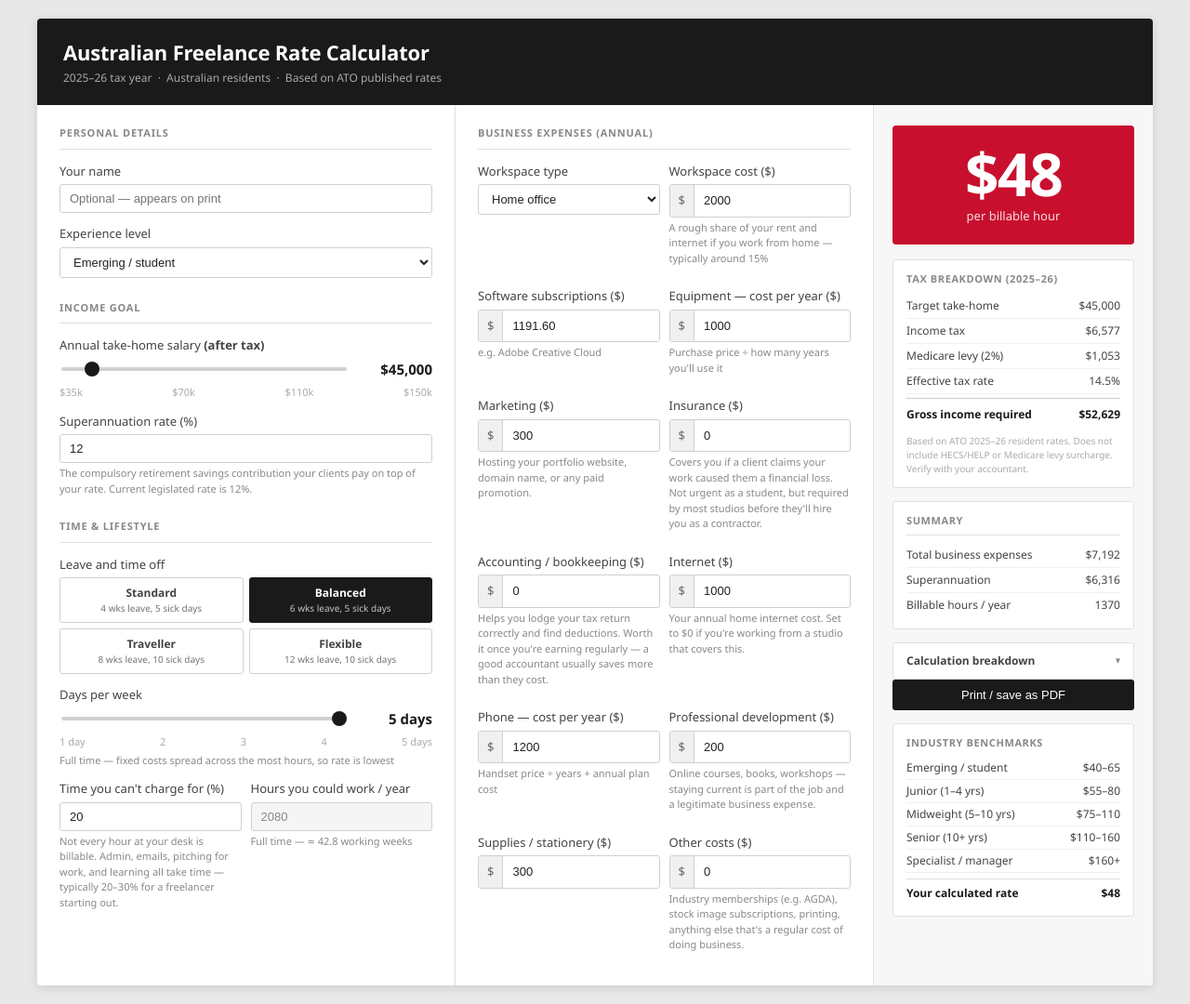
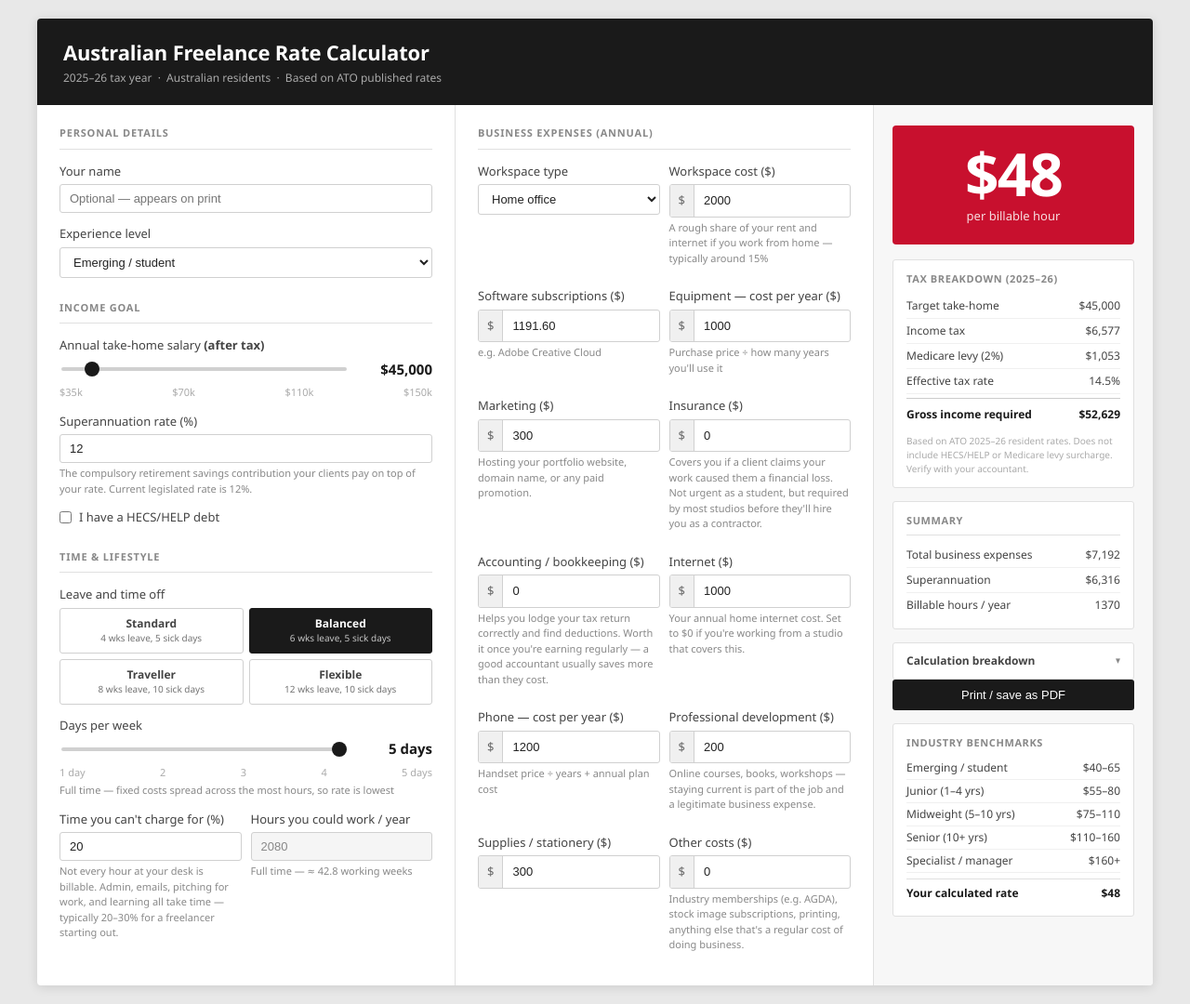
Before and after one commit to Leigh-code/Canvas, a Jekyll site: the page docs/hourly-rate-calculator.html, which Jekyll copies as it is, in a window 1280 px wide. Shown: the whole page at 93% size. Built offline with Jekyll 4.4.1, drawn with Linux system fonts in a browser that asks for light colours; some of the changed lines change nothing that is shown.

Commit message:
Update hourly-rate-calculator.html
Added HECS/HELP

```diff
--- a/docs/hourly-rate-calculator.html
+++ b/docs/hourly-rate-calculator.html
@@ -605,6 +605,14 @@
                 <div class="hint">The compulsory retirement savings contribution your clients pay on top of your rate. Current legislated rate is 12%.</div>
             </div>
 
+            <div class="form-group">
+                <label style="display:flex; align-items:center; gap:8px; font-weight:500; cursor:pointer;">
+                    <input type="checkbox" id="hecsToggle" style="width:auto; margin:0;">
+                    I have a HECS/HELP debt
+                </label>
+                <div class="hint" id="hecsHint" style="display:none;"></div>
+            </div>
+
             <h2>Time & lifestyle</h2>
 
             <div class="form-group">
@@ -768,6 +776,10 @@
                     <span>Effective tax rate</span>
                     <span><span id="taxEffectiveRate">—</span>%</span>
                 </div>
+                <div class="tax-row" id="hecsRow" style="display:none;">
+                    <span>HECS/HELP repayment</span>
+                    <span>$<span id="taxHecs">—</span></span>
+                </div>
                 <div class="tax-row total">
                     <span>Gross income required</span>
                     <span>$<span id="taxGross">—</span></span>
@@ -883,6 +895,7 @@
                 <div class="ps-row"><span>Medicare levy (2%)</span><span>$<span id="ps-medicare">—</span></span></div>
                 <div class="ps-row"><span>Effective tax rate</span><span><span id="ps-taxrate">—</span>%</span></div>
                 <div class="ps-row"><span>Superannuation (<span id="ps-superrate">—</span>%)</span><span>$<span id="ps-super">—</span></span></div>
+                <div class="ps-row" id="ps-hecsRow" style="display:none;"><span>HECS/HELP repayment</span><span>$<span id="ps-hecs">—</span></span></div>
                 <div class="ps-note">Tax calculated on gross income. Superannuation is paid on top of your rate and must be factored into what you charge.</div>
             </div>
         </div>
@@ -955,7 +968,36 @@
         return gross * 0.02;
     }
 
-    // Binary search: find gross income that yields the target net
+    // ── 2025–26 HECS/HELP compulsory repayment rates ─────────────────────
+    // Source: ATO study and training loan repayment thresholds 2025–26
+    const hecsRates = [
+        { min: 0,       max: 54435,  rate: 0.000 },
+        { min: 54435,   max: 62849,  rate: 0.010 },
+        { min: 62849,   max: 66053,  rate: 0.020 },
+        { min: 66053,   max: 69399,  rate: 0.025 },
+        { min: 69399,   max: 72869,  rate: 0.030 },
+        { min: 72869,   max: 76512,  rate: 0.035 },
+        { min: 76512,   max: 80338,  rate: 0.040 },
+        { min: 80338,   max: 84354,  rate: 0.045 },
+        { min: 84354,   max: 88572,  rate: 0.050 },
+        { min: 88572,   max: 93000,  rate: 0.055 },
+        { min: 93000,   max: 97651,  rate: 0.060 },
+        { min: 97651,   max: 102533, rate: 0.065 },
+        { min: 102533,  max: 107660, rate: 0.070 },
+        { min: 107660,  max: 113043, rate: 0.075 },
+        { min: 113043,  max: 118695, rate: 0.080 },
+        { min: 118695,  max: 124629, rate: 0.085 },
+        { min: 124629,  max: 130861, rate: 0.090 },
+        { min: 130861,  max: 137405, rate: 0.095 },
+        { min: 137405,  max: Infinity, rate: 0.100 },
+    ];
+
+    function calcHecs(gross) {
+        for (const bracket of hecsRates) {
+            if (gross < bracket.max) return gross * bracket.rate;
+        }
+        return gross * 0.10;
+    }
     function grossForNet(targetNet) {
         let lo = targetNet, hi = targetNet * 2.5, iter = 0;
         while (iter++ < 60 && hi - lo > 0.5) {
@@ -1023,7 +1065,10 @@
         const effectiveRate = (totalTax / gross * 100).toFixed(1);
 
         const superAmount  = gross * superRate / 100;
-        const totalNeeded  = gross + expenses + superAmount;
+        const hasHecs      = document.getElementById('hecsToggle').checked;
+        const hecsAmount   = hasHecs ? calcHecs(gross) : 0;
+        const hecsRate     = hasHecs ? (hecsRates.find(b => gross < b.max) || hecsRates[hecsRates.length-1]).rate * 100 : 0;
+        const totalNeeded  = gross + expenses + superAmount + hecsAmount;
         const hourlyRate   = totalNeeded / billableHrs;
 
         // ── Update UI ──────────────────────────────────────────────────────
@@ -1035,6 +1080,12 @@
         document.getElementById('taxMedicare').textContent        = fmt(medicare);
         document.getElementById('taxEffectiveRate').textContent   = effectiveRate;
         document.getElementById('taxGross').textContent           = fmt(gross);
+        document.getElementById('hecsRow').style.display          = hasHecs ? '' : 'none';
+        document.getElementById('taxHecs').textContent            = fmt(hecsAmount);
+        document.getElementById('hecsHint').style.display         = hasHecs ? '' : 'none';
+        document.getElementById('hecsHint').textContent           = hasHecs
+            ? `Compulsory repayment rate at this income: ${hecsRate}% = $${fmt(hecsAmount)}/yr. This is added to your rate so you're not out of pocket.`
+            : '';
 
         document.getElementById('totalExpenses').textContent      = fmt(expenses);
         document.getElementById('totalSuper').textContent         = fmt(superAmount);
@@ -1068,6 +1119,8 @@
         document.getElementById('ps-taxrate').textContent     = effectiveRate;
         document.getElementById('ps-superrate').textContent   = superRate;
         document.getElementById('ps-super').textContent       = fmt(superAmount);
+        document.getElementById('ps-hecsRow').style.display   = hasHecs ? '' : 'none';
+        document.getElementById('ps-hecs').textContent        = fmt(hecsAmount);
 
         const expenseMap = {
             'ps-workspace':   'workspace',
@@ -1125,6 +1178,7 @@
 
     // ── Event listeners ────────────────────────────────────────────────────
     document.getElementById('salarySlider').addEventListener('input', calculate);
+    document.getElementById('hecsToggle').addEventListener('change', calculate);
     document.getElementById('daysPerWeek').addEventListener('input', calculate);
     document.getElementById('designerLevel').addEventListener('change', function () {
         const d = experienceDefaults[this.value];
```
